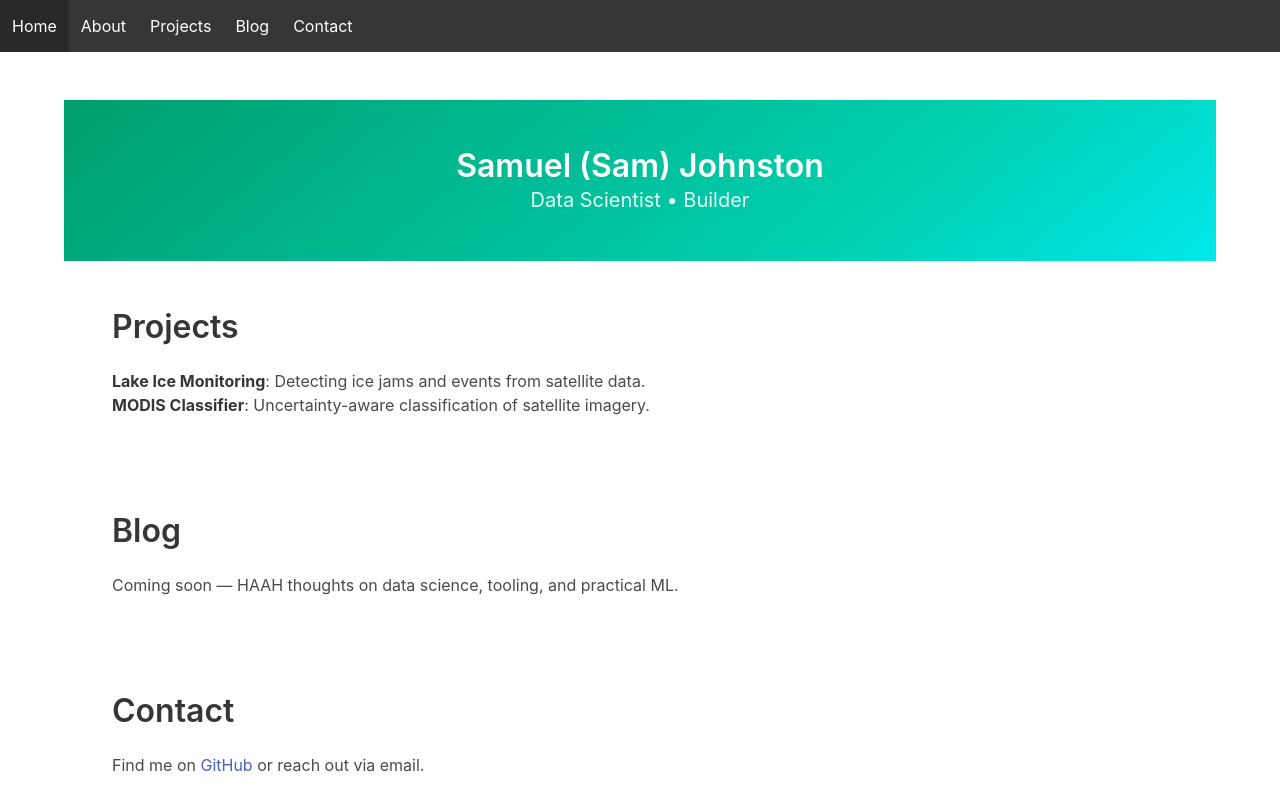
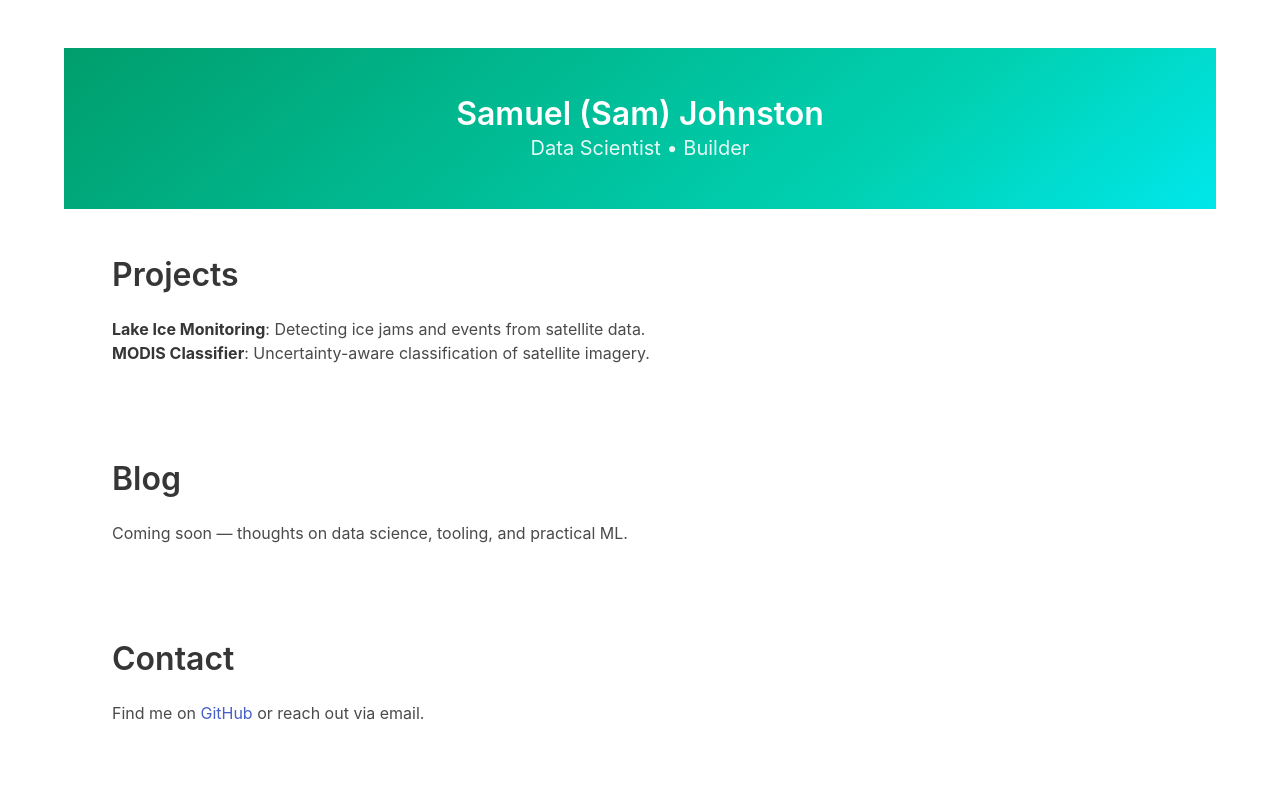
Before and after one commit to sjjohnst/sjjohnst.github.io, a Jekyll site: the page built from index.md, in a window 1280 px wide. Shown: the top 811 px of the page. Built offline with Jekyll 4.4.1, drawn with Linux system fonts in a browser that asks for light colours.

Commit message:
remove navigation bar

```diff
--- a/Gemfile
+++ b/Gemfile
@@ -16,7 +16,6 @@ gem "bulma-clean-theme", "1.0.0"
 # If you have any plugins, put them here!
 group :jekyll_plugins do
   gem "jekyll-feed", "~> 0.12"
-  gem "jekyll-timeago", "~> 0.13.1"
 end
 
 # Windows and JRuby does not include zoneinfo files, so bundle the tzinfo-data gem
--- a/_config.yml
+++ b/_config.yml
@@ -26,11 +26,16 @@ baseurl: "" # keep empty for github pages
 url: "https://sjjohnst.github.io"
 github_username:  sjjohnst
 
+lang: en
+direction: rtl
+
 # Build settings
 # theme: bulma-clean-theme
 remote_theme: chrisrhymes/bulma-clean-theme@v0.14.0
 plugins:
   - jekyll-feed
+
+fixed_navbar: top
 
 # Exclude from processing.
 # The following items will not be processed, by default.
--- /dev/null
+++ b/_data/navigation.yml
@@ -0,0 +1,2 @@
+- name: Page Name
+  link: /about/
--- a/_layouts/default.html
+++ b/_layouts/default.html
@@ -6,22 +6,6 @@
     {% include head.html %}
   </head>
   <body>
-    <nav class="navbar is-dark" role="navigation">
-      <div class="navbar-brand">
-        <a class="navbar-item" href="{{ '/' | relative_url }}">
-          {{ site.title }}
-        </a>
-      </div>
-      <div class="navbar-menu">
-        <div class="navbar-start">
-          <a class="navbar-item" href="#about">About</a>
-          <a class="navbar-item" href="#projects">Projects</a>
-          <a class="navbar-item" href="#blog">Blog</a>
-          <a class="navbar-item" href="#contact">Contact</a>
-        </div>
-      </div>
-    </nav>
-
     <section class="section">
       <div class="container">
         {{ content }}
--- a/index.markdown
+++ b/index.md
@@ -25,7 +25,7 @@ title: Home
 
 <section id="blog" class="section">
   <h2 class="title">Blog</h2>
-  <p>Coming soon — HAAH thoughts on data science, tooling, and practical ML.</p>
+  <p>Coming soon — thoughts on data science, tooling, and practical ML.</p>
 </section>
 
 <section id="contact" class="section">
```
Also changed, not shown: 404.html (deleted, +0 -25 lines), _posts/2025-05-19-welcome-to-jekyll.markdown (deleted, +0 -29 lines), about.md (renamed from about.markdown, +1 -1 lines), Gemfile.lock.
